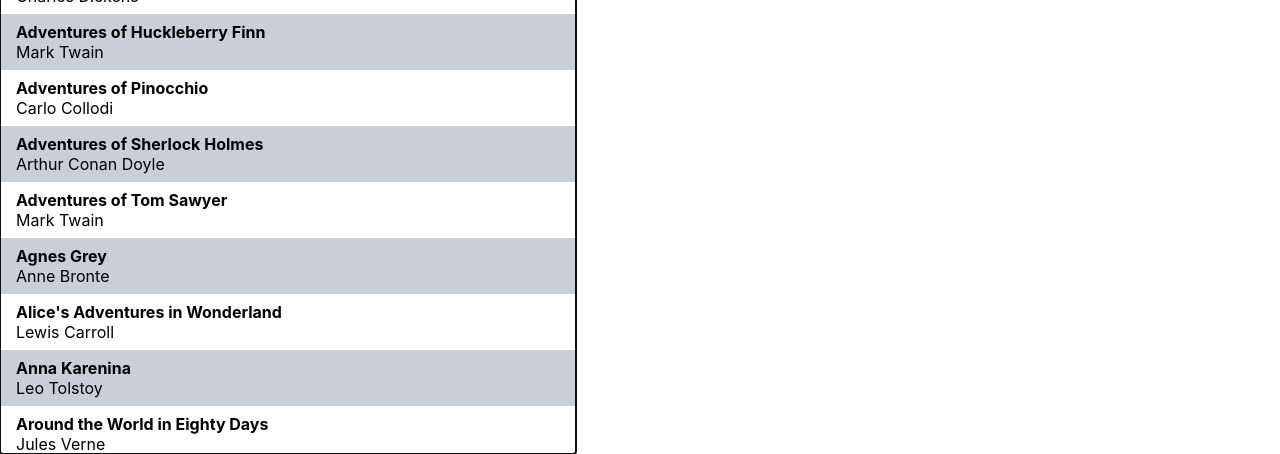
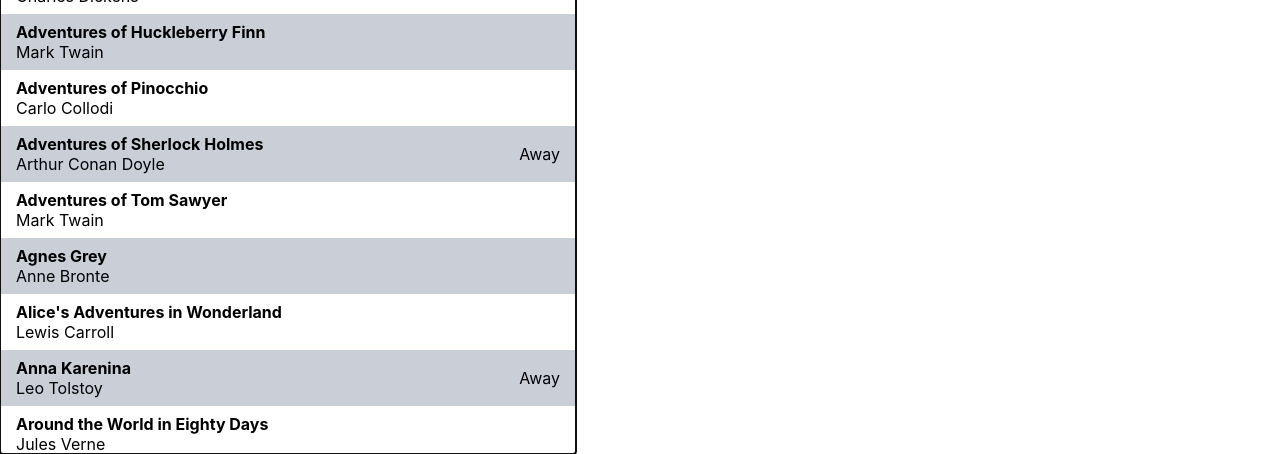
Before and after one commit to snooopcatt/bookshelf, a React (Create React App) app: page / in a window 1280 px wide. Shown: the part 346-800 px from the top of the page. Built offline with nearby package versions, Linux system fonts and the light colour scheme.

Commit message:
show status in list

```diff
--- a/src/components/BookShelf.js
+++ b/src/components/BookShelf.js
@@ -108,8 +108,11 @@ const BookShelf = () => {
                         dispatch(select(i))
                     }}
                 >
-                    <div className="book-title">{highlight(book.title, queryBits)}</div>
-                    <div className="book-author">{highlight(book.author, queryBits)}</div>
+                    <div className="book-item-content">
+                        <div className="book-title">{highlight(book.title, queryBits)}</div>
+                        <div className="book-author">{highlight(book.author, queryBits)}</div>
+                    </div>
+                    { book.given ? <div className="book-item-hint">Away</div> : '' }
                 </div>
                 )}
         </div>
--- a/src/data/dataSlice.js
+++ b/src/data/dataSlice.js
@@ -80,6 +80,9 @@ export const dataSlice = createSlice({
                 }
 
                 state.selectedBook = book;
+
+                book = state.value.find(b => b.id === book.id);
+                book.given = false;
             }
         },
         give(state, action) {
@@ -98,6 +101,9 @@ export const dataSlice = createSlice({
                 book.given = { to, on }
 
                 state.selectedBook = book;
+
+                book = state.value.find(b => b.id === book.id);
+                book.given = true;
             }
         },
         select(state, action) {
--- a/src/resources/BookShelf.css
+++ b/src/resources/BookShelf.css
@@ -17,6 +17,17 @@
 .book-item {
     padding: .5em 1em;
     background-color: transparent;
+    display: flex;
+    flex-flow: row nowrap;
+}
+
+.book-item .book-item-content {
+    flex: 1;
+}
+
+.book-item .book-item-hint {
+    display: flex;
+    align-items: center;
 }
 
 .book-item:nth-child(even) {
```
